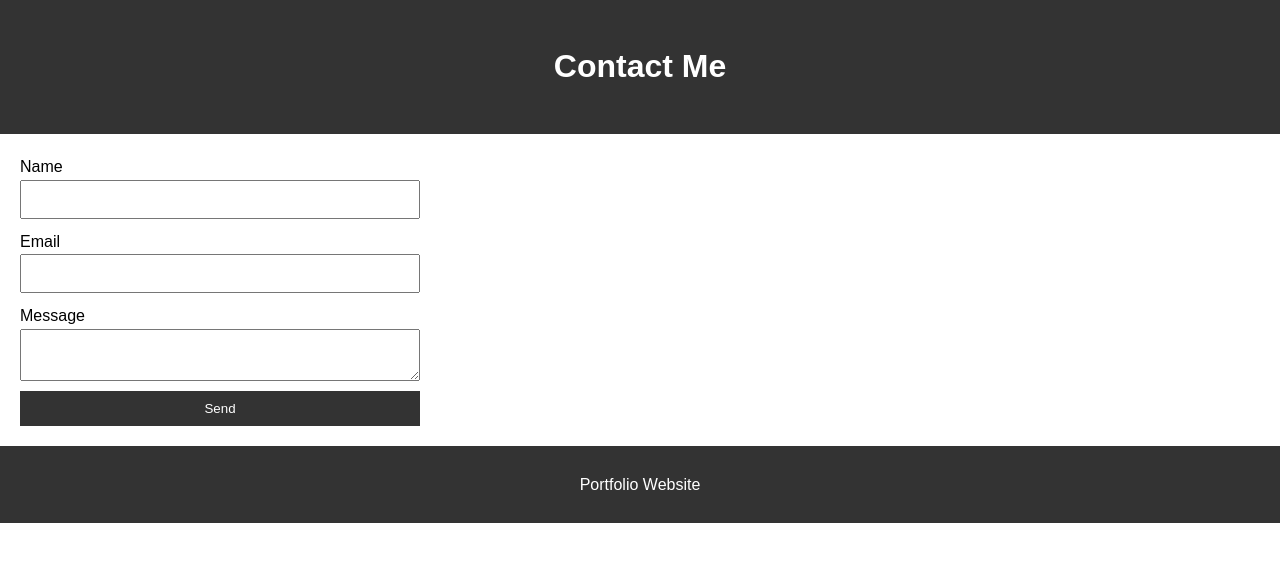
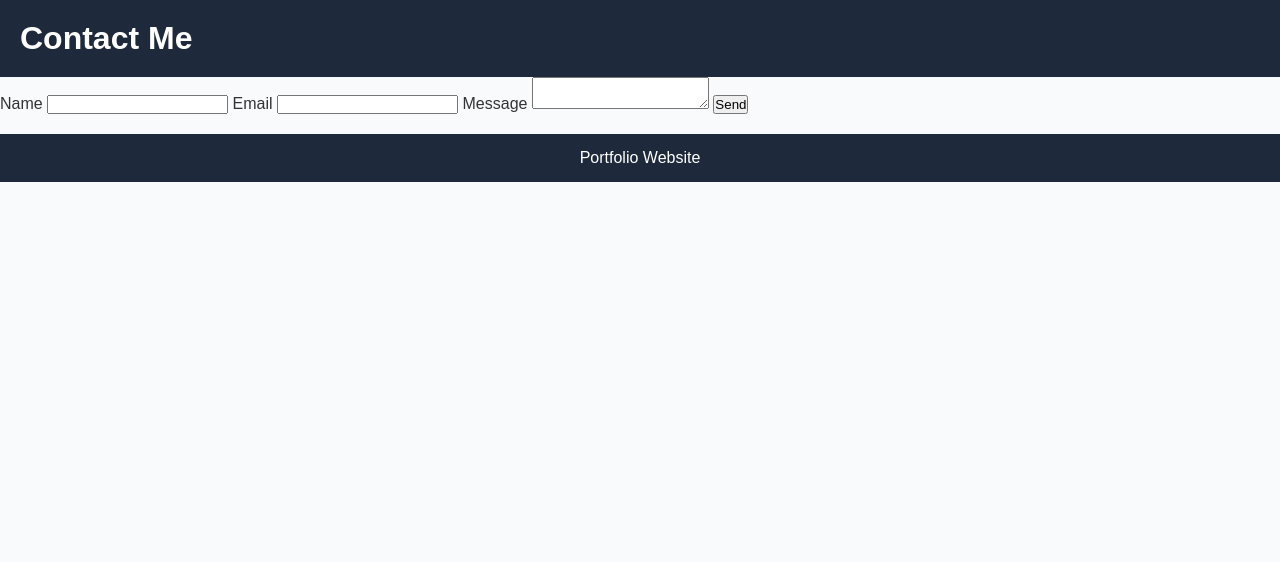
Before and after one commit to akhilsaini2912/portfolio-website, a plain HTML site: page contact.html in a window 1280 px wide. Drawn offline with Linux system fonts and the light colour scheme.

Commit message:
Update style.css

```diff
--- a/style.css
+++ b/style.css
@@ -1,25 +1,33 @@
-body{
-font-family: Arial, sans-serif;
+:root{
+    --primary:#2563eb;
+    --dark:#1e293b;
+    --light:#f8fafc;
+    --card:#ffffff;
+}
+
+*{
     margin:0;
     padding:0;
-line-height:1.6;
+    box-sizing:border-box;
+}
+
+body{
+    font-family:Arial,sans-serif;
+    background:var(--light);
+    color:#333;
 }
 
 header{
-background:#333;
+    background:var(--dark);
     color:white;
     padding:20px;
-text-align:center;
 }
 
 nav ul{
+    display:flex;
+    justify-content:center;
     list-style:none;
-padding:0;
-}
-
-nav ul li{
-display:inline;
-margin:10px;
+    gap:20px;
 }
 
 nav a{
@@ -27,32 +35,73 @@ color:white;
     text-decoration:none;
 }
 
-main{
-padding:20px;
+.hero{
+    text-align:center;
+    padding:60px 20px;
 }
 
-form{
-display:flex;
-flex-direction:column;
-max-width:400px;
+.hero h2{
+    font-size:40px;
+    color:var(--primary);
 }
 
-input, textarea{
-margin-bottom:10px;
-padding:10px;
+.skills-grid{
+    display:grid;
+    grid-template-columns:repeat(4,1fr);
+    gap:20px;
+    padding:30px;
 }
 
-button{
-padding:10px;
-background:#333;
-color:white;
-border:none;
-cursor:pointer;
+.card{
+    background:var(--card);
+    padding:20px;
+    border-radius:10px;
+    box-shadow:0 2px 10px rgba(0,0,0,.1);
+    text-align:center;
+}
+
+.card:hover{
+    transform:translateY(-5px);
+    transition:.3s;
 }
 
 footer{
-background:#333;
+    background:var(--dark);
     color:white;
     text-align:center;
-padding:10px;
+    padding:15px;
+    margin-top:20px;
 }
+
+/* Tablet */
+
+@media(max-width:768px){
+
+.skills-grid{
+    grid-template-columns:repeat(2,1fr);
+}
+
+.hero h2{
+    font-size:30px;
+}
+
+}
+
+/* Mobile */
+
+@media(max-width:480px){
+
+.skills-grid{
+    grid-template-columns:1fr;
+}
+
+nav ul{
+    flex-direction:column;
+    align-items:center;
+}
+
+.hero h2{
+    font-size:24px;
+}
+
+}
```
Lines whose indentation alone changed are shown as unchanged.
